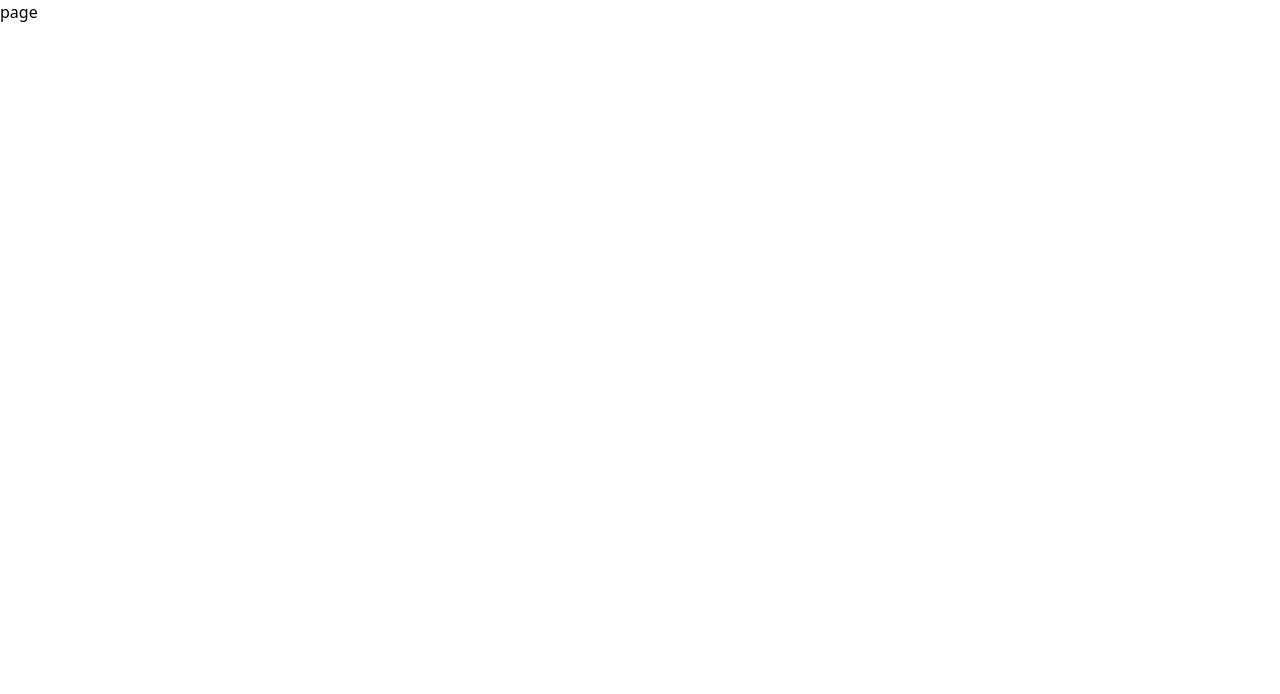
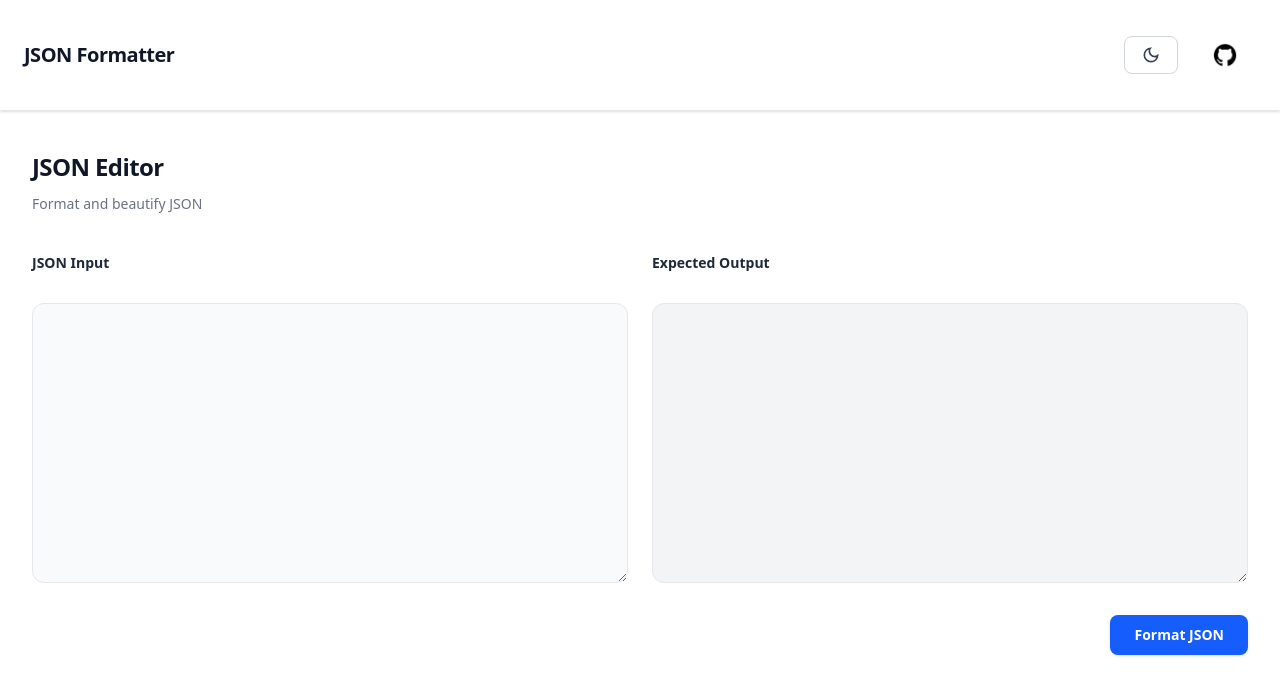
Before and after one commit to Htut-7/JSON-Toolkit, a Next.js app: page /compare in a window 1280 px wide. Shown: the top 694 px of the page. Built offline with nearby package versions, Linux system fonts and the light colour scheme.

Commit message:
feat: implement compare page layout and UI

```diff
--- a/app/compare/page.tsx
+++ b/app/compare/page.tsx
@@ -1,13 +1,19 @@
-import React from 'react'
+import React from "react";
+import Navbar from "@/components/Navbar";
+import JsonCompare from "@/components/JsonCompare";
 
 function page() {
   return (
-    <div>page
+    <div className="flex min-h-screen flex-col bg-white dark:bg-gray-950">
+      <Navbar />
 
-
-
+      <main className="w-full flex-1 px-4 py-10 sm:px-6 lg:px-8">
+        <div className="mx-auto w-full max-w-7xl">
+          <JsonCompare />
+        </div>
+      </main>
     </div>
-  )
+  );
 }
 
-export default page
+export default page;
--- /dev/null
+++ b/components/JsonCompare.tsx
@@ -0,0 +1,74 @@
+"use client";
+
+import React, { useState } from "react";
+
+function JsonCompare() {
+  const [input, setInput] = useState("");
+  const [output, setOutput] = useState("");
+  const [error, setError] = useState("");
+
+  return (
+    <div className="w-full space-y-8">
+      <div className="space-y-2">
+        <h2 className="text-2xl font-bold tracking-tight text-gray-900 dark:text-white">
+          JSON Editor
+        </h2>
+        <span className="text-sm text-gray-500 dark:text-gray-400">
+          Format and beautify JSON
+        </span>
+      </div>
+
+      <div className="grid grid-cols-1 gap-6 lg:grid-cols-2">
+        <div className="flex flex-col gap-3">
+          <div className="mb-3 flex h-8 items-center justify-between">
+            <label className="text-sm font-semibold text-gray-800 dark:text-gray-200">
+              JSON Input
+            </label>
+          </div>
+
+          <textarea
+            onChange={(e) => {
+              setInput(e.target.value);
+              setError("");
+            }}
+            value={input}
+            className="min-h-[280px] w-full resize-y rounded-xl border border-gray-200 bg-gray-50 p-4 font-mono text-sm leading-6 text-gray-800 outline-none transition-all placeholder:text-gray-400 focus:border-blue-500 focus:ring-2 focus:ring-blue-500/20 dark:border-gray-700 dark:bg-gray-900 dark:text-gray-200 dark:placeholder:text-gray-600 dark:focus:border-blue-400"
+          />
+        </div>
+
+        <div className="flex flex-col gap-3">
+          <div className="mb-3 flex h-8 items-center justify-between">
+            <label className="text-sm font-semibold text-gray-800 dark:text-gray-200">
+              Expected Output
+            </label>
+
+            {/* <div className="flex justify-between gap-5">
+                  <CopyButton text={output} />
+                  <DownloadButton text={output}/>
+                </div> */}
+          </div>
+
+          <textarea
+            value={output}
+            readOnly
+
+            className="min-h-[280px] w-full resize-y rounded-xl border border-gray-200 bg-gray-100 p-4 font-mono text-sm leading-6 text-gray-700 outline-none placeholder:text-gray-400 dark:border-gray-700 dark:bg-gray-950 dark:text-gray-300 dark:placeholder:text-gray-600"
+          />
+        </div>
+      </div>
+
+      {/* {error && <p className="text-sm text-red-500">{error}</p>} */}
+
+      <div className="flex justify-end">
+        <button
+          type="button"
+          className="rounded-lg bg-blue-600 px-6 py-2.5 text-sm font-semibold text-white shadow-sm transition-all duration-200 hover:bg-blue-700 hover:shadow-md active:scale-95 dark:bg-blue-500 dark:hover:bg-blue-600"
+        >
+          Format JSON
+        </button>
+      </div>
+    </div>
+  );
+}
+
+export default JsonCompare;
```
